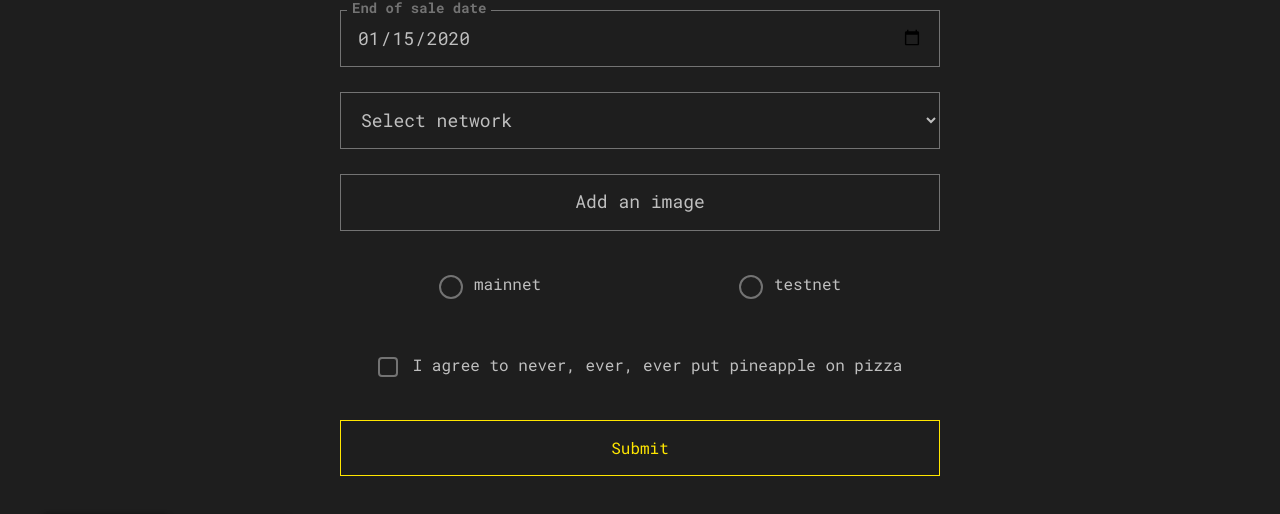
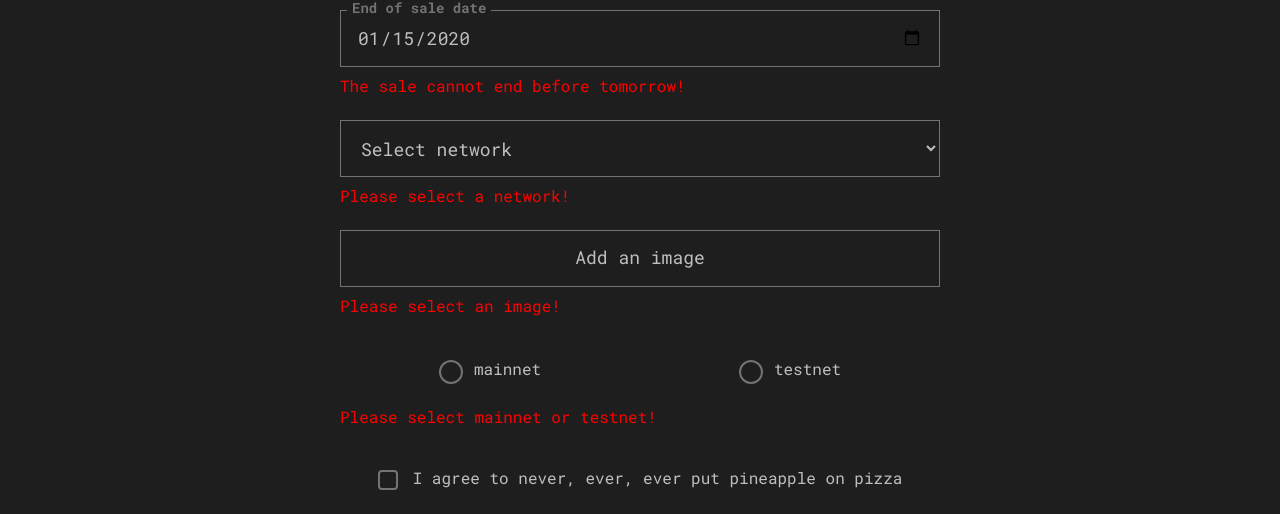
Before and after one commit to Ilichhh/rs-react, a React (Vite) app: page /form in a window 1280 px wide. Both pictures are taken after typing "Sample", "5", "2020-01-15" into the empty fields and a click on the button "Submit". Shown: the part 275-789 px from the top of the page. Built offline with nearby package versions, Linux system fonts and the light colour scheme.

Commit message:
feat: add validation for for fields

```diff
--- a/src/components/AddImageButton/AddImageButton.tsx
+++ b/src/components/AddImageButton/AddImageButton.tsx
@@ -4,11 +4,12 @@ import './AddImageButton.scss';
 
 interface AddImageButtonProps {
   inputRef: RefObject<HTMLInputElement>;
+  errorMessage: string;
 }
 
 class AddImageButton extends React.Component<AddImageButtonProps> {
   render() {
-    const { inputRef } = this.props;
+    const { inputRef, errorMessage } = this.props;
     return (
       <>
         <input
@@ -21,6 +22,7 @@ class AddImageButton extends React.Component<AddImageButtonProps> {
         <label className="form__button add-image" htmlFor="image">
           <span className="add-image__label">Add an image</span>
         </label>
+        {errorMessage && <span className="form-input__error">{errorMessage}</span>}
       </>
     );
   }
--- a/src/components/Checkbox/Checkbox.tsx
+++ b/src/components/Checkbox/Checkbox.tsx
@@ -6,12 +6,14 @@ interface CheckboxProps {
   id: string;
   inputRef: RefObject<HTMLInputElement>;
   defaultChecked: boolean;
+  errorMessage: string;
 }
 
 class Checkbox extends Component<CheckboxProps> {
   render() {
-    const { label, id, inputRef, defaultChecked } = this.props;
+    const { label, id, inputRef, defaultChecked, errorMessage } = this.props;
     return (
+      <>
         <div className="form-input__wrapper">
           <input
             type="checkbox"
@@ -22,6 +24,8 @@ class Checkbox extends Component<CheckboxProps> {
           />
           <label htmlFor={id}>{label}</label>
         </div>
+        {errorMessage && <span className="form-input__error">{errorMessage}</span>}
+      </>
     );
   }
 }
--- a/src/components/DropdownInput/DropdownInput.tsx
+++ b/src/components/DropdownInput/DropdownInput.tsx
@@ -5,11 +5,12 @@ interface DropdownInputProps {
   id: string;
   options: string[];
   inputRef: RefObject<HTMLSelectElement>;
+  errorMessage: string;
 }
 
 class DropdownInput extends Component<DropdownInputProps> {
   render() {
-    const { id, options, inputRef } = this.props;
+    const { id, options, inputRef, errorMessage } = this.props;
 
     const dropdownOptions = [
       <option key="default" value="" hidden>
@@ -23,11 +24,14 @@ class DropdownInput extends Component<DropdownInputProps> {
     ];
 
     return (
-      <div className="form-input__wrapper">
-        <select className="form-input" id={id} ref={inputRef}>
-          {dropdownOptions}
-        </select>
-      </div>
+      <>
+        <div className="form-input__wrapper">
+          <select className="form-input" id={id} ref={inputRef}>
+            {dropdownOptions}
+          </select>
+        </div>
+        {errorMessage && <span className="form-input__error">{errorMessage}</span>}
+      </>
     );
   }
 }
--- a/src/components/Form/Form.tsx
+++ b/src/components/Form/Form.tsx
@@ -16,6 +16,10 @@ interface FormState {
   titleError: string;
   priceError: string;
   dateError: string;
+  networkError: string;
+  imageError: string;
+  mainnetError: string;
+  agreementError: string;
 }
 
 class Form extends React.Component<FormProps, FormState> {
@@ -40,6 +44,10 @@ class Form extends React.Component<FormProps, FormState> {
       titleError: '',
       priceError: '',
       dateError: '',
+      networkError: '',
+      imageError: '',
+      mainnetError: '',
+      agreementError: '',
     };
   }
 
@@ -48,10 +56,20 @@ class Form extends React.Component<FormProps, FormState> {
       titleError: '',
       priceError: '',
       dateError: '',
+      networkError: '',
+      imageError: '',
+      mainnetError: '',
+      agreementError: '',
     };
 
-    if (product.title.length < 3) newState.titleError = 'Please enter a valid input';
-    if (product.price < 1) newState.priceError = 'Please enter a valid input';
+    if (product.title.length < 3) newState.titleError = 'The length must be at least 3 characters!';
+    if (product.price < 1) newState.priceError = 'The price should be a positive number!';
+    if (new Date(product.date) < new Date() || !product.date)
+      newState.dateError = 'The sale cannot end before tomorrow!';
+    if (!product.network) newState.networkError = 'Please select a network!';
+    if (!product.imageSrc) newState.imageError = 'Please select an image!';
+    if (!product.mainnet) newState.mainnetError = 'Please select mainnet or testnet!';
+    if (!product.agreement) newState.agreementError = 'What about pineapples?';
 
     this.setState(newState);
     for (const value of Object.values(newState)) {
@@ -110,14 +128,25 @@ class Form extends React.Component<FormProps, FormState> {
           inputRef={this.dateInputRef}
           errorMessage={this.state.dateError}
         />
-        <DropdownInput id="network" options={networks} inputRef={this.selectNetworkRef} />
-        <AddImageButton inputRef={this.imageInputRef} />
-        <RadioInput id="mainnet" options={mainnetSelector} inputRefs={this.mainnetRef} />
+        <DropdownInput
+          id="network"
+          options={networks}
+          inputRef={this.selectNetworkRef}
+          errorMessage={this.state.networkError}
+        />
+        <AddImageButton inputRef={this.imageInputRef} errorMessage={this.state.imageError} />
+        <RadioInput
+          id="mainnet"
+          options={mainnetSelector}
+          inputRefs={this.mainnetRef}
+          errorMessage={this.state.mainnetError}
+        />
         <Checkbox
           label="I agree to never, ever, ever put pineapple on pizza"
           id="agreement"
           inputRef={this.agreementRef}
           defaultChecked={false}
+          errorMessage={this.state.agreementError}
         />
         <button type="submit" className="form__button">
           Submit
--- a/src/components/FormInput/FormInput.tsx
+++ b/src/components/FormInput/FormInput.tsx
@@ -20,7 +20,7 @@ class FormInput extends Component<FormInputProps> {
             {label}
           </label>
         </div>
-        {errorMessage && <span className="form-input__error">Please enter a valid input</span>}
+        {errorMessage && <span className="form-input__error">{errorMessage}</span>}
       </>
     );
   }
--- a/src/components/RadioInput/RadioInput.tsx
+++ b/src/components/RadioInput/RadioInput.tsx
@@ -5,11 +5,12 @@ interface RadioInputProps {
   id: string;
   options: string[];
   inputRefs: RefObject<HTMLInputElement>[];
+  errorMessage: string;
 }
 
 class RadioInput extends Component<RadioInputProps> {
   render() {
-    const { id, options, inputRefs } = this.props;
+    const { id, options, inputRefs, errorMessage } = this.props;
 
     const radioOptions = options.map((option: string, index) => (
       <label className="form-input__radio" key={option} htmlFor={`${id}-${option}`}>
@@ -25,7 +26,12 @@ class RadioInput extends Component<RadioInputProps> {
       </label>
     ));
 
-    return <div className="form-input__wrapper">{radioOptions}</div>;
+    return (
+      <>
+        <div className="form-input__wrapper">{radioOptions}</div>
+        {errorMessage && <span className="form-input__error">{errorMessage}</span>}
+      </>
+    );
   }
 }
 
```
Lines whose indentation alone changed are shown as unchanged.
